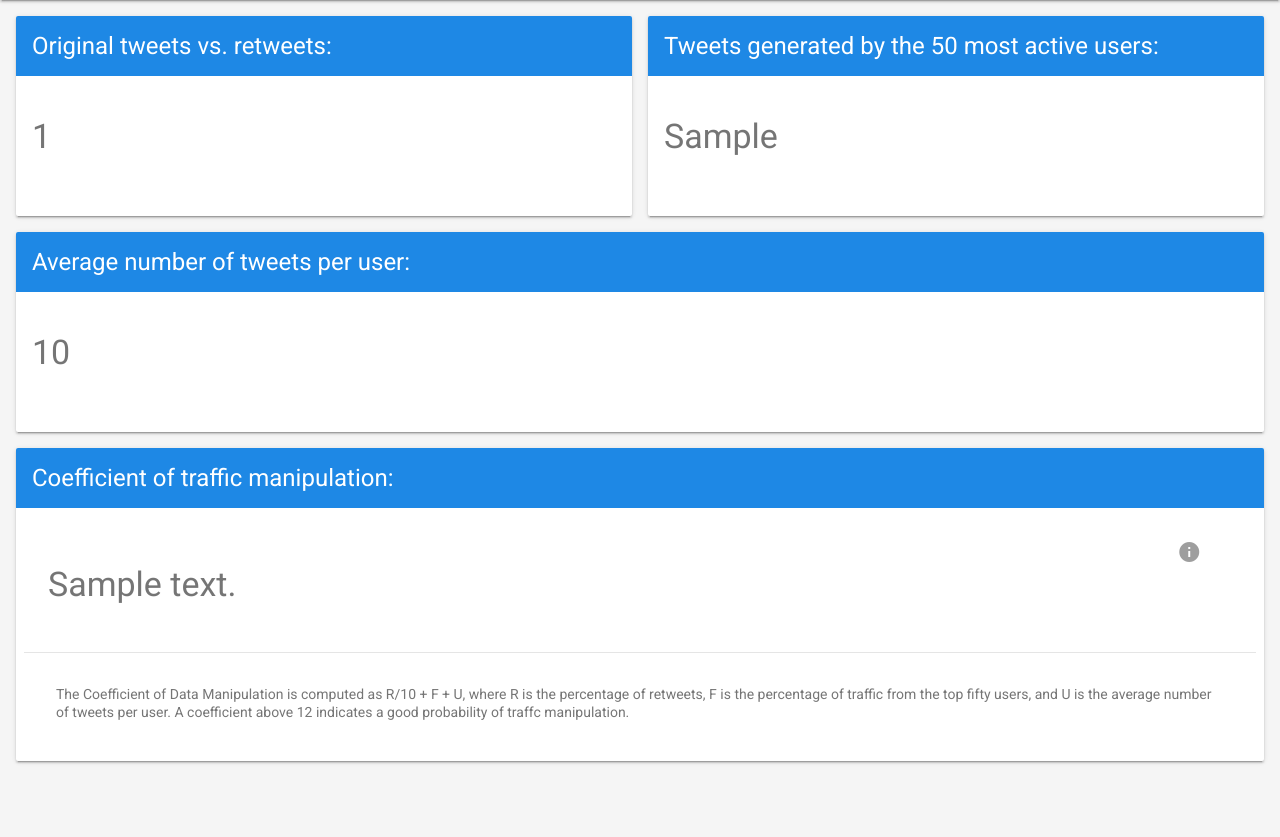
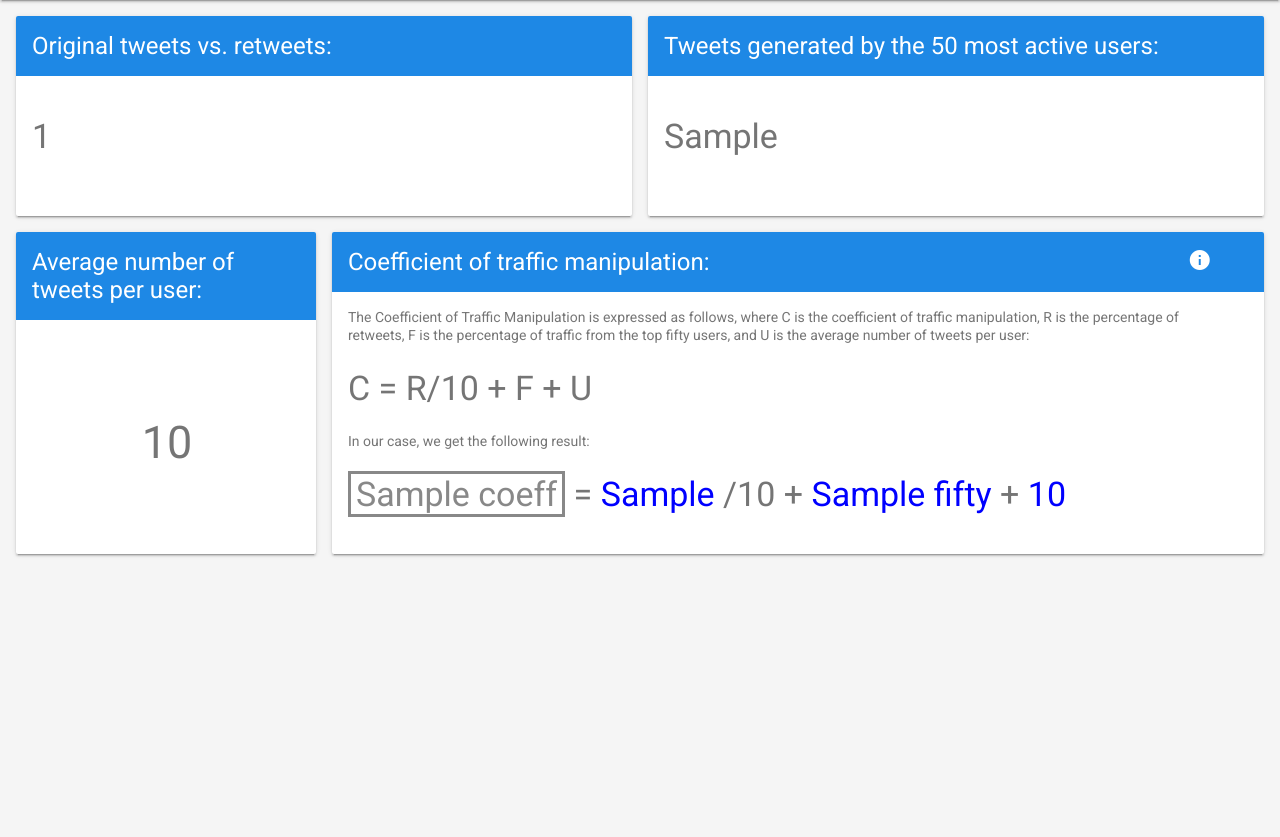
Before and after one commit to shashvatshukla/visualising-political-shills, a Flask app: template templates/metric2.html in a window 1280 px wide. Shown: the part 64-901 px from the top of the page. Run offline with Flask 2, Linux system fonts and the light colour scheme; the template is opened without the code that fills it: most values are stand-ins (such as "Sample title", 1, 10 or a date in 2020).

Commit message:
Add coefficient formula

```diff
--- a/templates/metric2.html
+++ b/templates/metric2.html
@@ -19,6 +19,17 @@
             margin-right: 40px;
             margin-bottom: 40px;
             z-index: 900;
+        }
+        .formula {
+            color: blue;
+        }
+        #coefficient {
+            color: {{coeff_color}};
+            border:3px;
+            border-style:solid;
+            padding-left: 5px;
+            padding-right: 5px;
+            border-color: {{coeff_color}};
         }
     </style>
 </head>
@@ -61,37 +72,40 @@
                     </div>
                 </div>
             </div>
-            <div class = "mdl-cell mdl-cell--12-col">
-                <div class="demo-card-wide mdl-card mdl-shadow--2dp" style="width: 100%">
+            <div class="mdl-cell mdl-cell--3-col demo-card-wide mdl-card mdl-shadow--2dp">
                     <div class="mdl-card__title">
                         <h2 class="mdl-card__title-text">Average number of tweets per user:</h2>
                     </div>
-                    <div class="mdl-card__supporting-text">
-                        <h3>{{average_tweets}}</h3>
+                    <div class="mdl-card__supporting-text" style="text-align:center; padding-top:25%">
+                        <h2>{{average_tweets}}</h2>
                     </div>
                 </div>
-            </div>
-            <div class = "mdl-cell mdl-cell--12-col">
-                <div class="demo-card-wide mdl-card mdl-shadow--2dp" style="width: 100%">
-                    <div class="mdl-card__title">
-                        <h2 class="mdl-card__title-text">Coefficient of traffic manipulation:</h2>
-                    </div>
-                    <div class="mdl-grid">
-                        <div class="mdl-card__supporting-text mdl-cell mdl-cell--11-col">
-                            <h3>{{coeff_text}}</h3>
-                        </div>
-                        <div class="mdl-card__supporting-text mdl-cell mdl-cell--1-col">
-                            <a href="https://comprop.oii.ox.ac.uk/wp-content/uploads/sites/93/2019/01/Manipulating-Twitter-Traffic.pdf">
-                                <i class="mdl-color-text--grey material-icons" align="right">info</i>
+                <div class="mdl-cell mdl-cell--9-col demo-card-wide mdl-card mdl-shadow--2dp">
+                    <div class="mdl-card__title mdl-grid" style="width:100%">
+                        <h2 class="mdl-card__title-text mdl-cell mdl-cell--11-col">Coefficient of traffic manipulation:</h2>
+                        <div class="mdl-cell mdl-cell--1-col">
+                            <a
+                                href="https://comprop.oii.ox.ac.uk/wp-content/uploads/sites/93/2019/01/Manipulating-Twitter-Traffic.pdf">
+                                <i class="mdl-color-text--white material-icons">info</i>
                             </a>
                         </div>
-                        <div class="mdl-card__actions mdl-card--border">
-                        <div class="mdl-card__supporting-text  mdl-cell mdl-cell--12-col">
-                        The Coefficient of Data Manipulation is computed as R/10 + F + U, where R is the
-                        percentage of retweets, F is the percentage of traffic from the top fifty users,
-                        and U is the average number of tweets per user.
-                        A coefficient above 12 indicates a good probability of traffc manipulation.
-                        </div>
+                    </div>
+                    <div class="mdl-card__supporting-text">
+                        The Coefficient of Traffic Manipulation is expressed as follows, where C is the
+                        coefficient of traffic manipulation, R is the percentage of retweets, F is the
+                        percentage of traffic from the top fifty users, and U is the average number of
+                        tweets per user:
+                        <h3>C = R/10 + F + U</h3>
+                         In our case, we get the following result:
+                        <h3>
+                            <span id="coefficient">{{coeff}}</span>
+                             =
+                            <span class="formula">{{rt}}</span>
+                             /10 +
+                            <span class="formula">{{fifty}}</span>
+                             +
+                            <span class="formula">{{average_tweets}}</span>
+                        </h3>
                     </div>
                 </div>
             </div>
```
